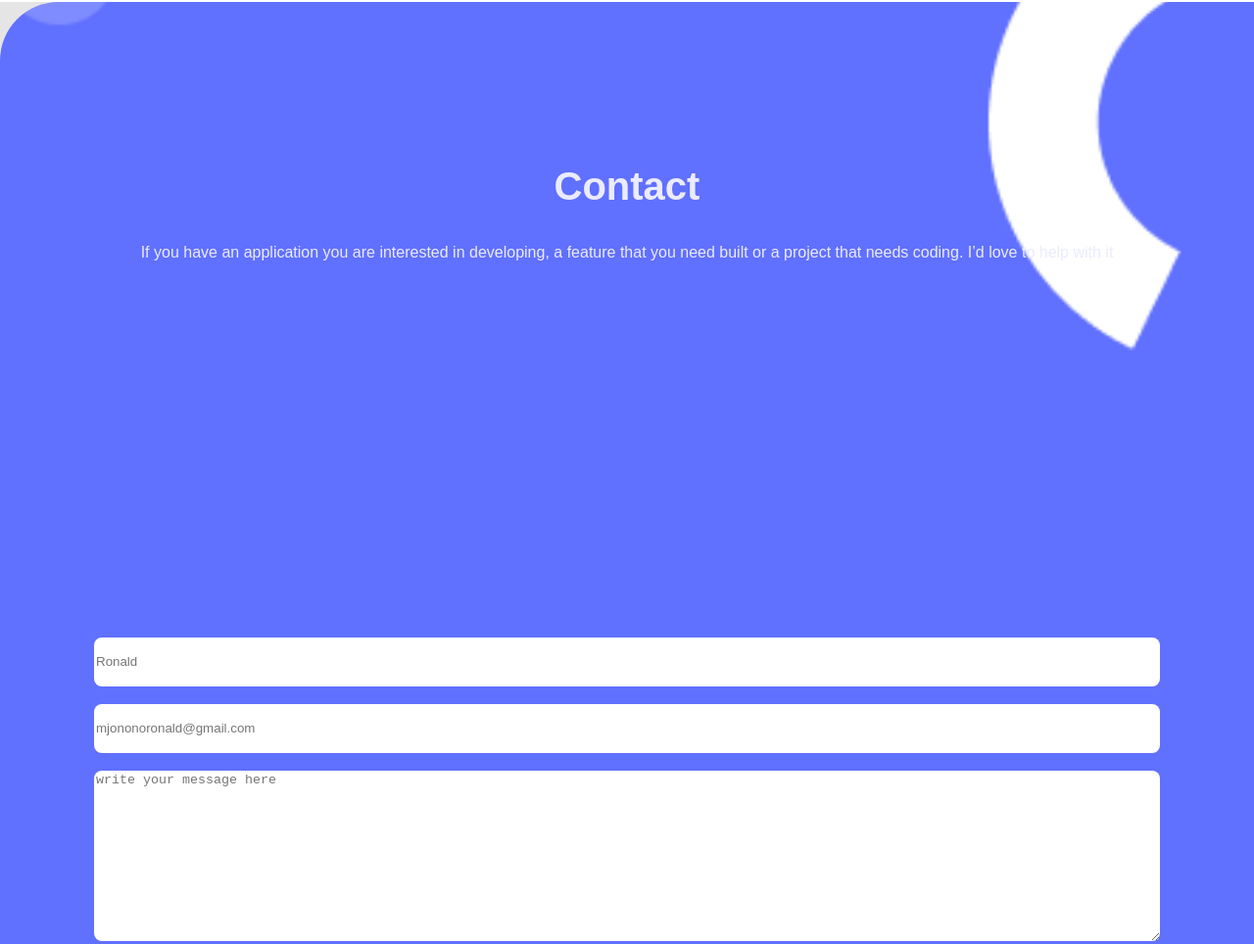
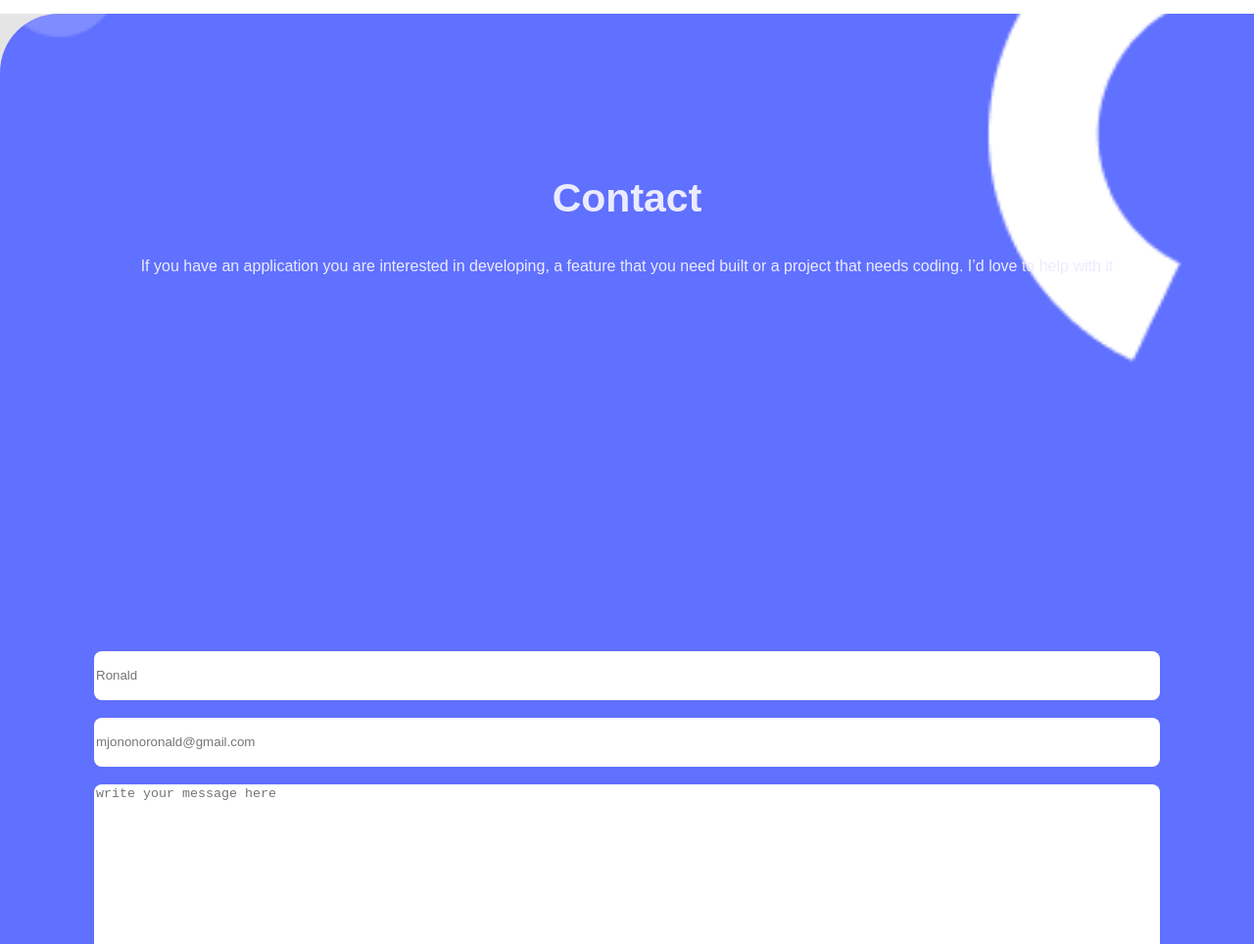
Before and after one commit to mj-e-boc/Ronald-Portfolio, a website: page index.html in a window 1280 px wide. Shown: the part 8962-9926 px from the top of the page at 98% size. Drawn offline with Linux system fonts and the light colour scheme.

Commit message:
fix linter errors

```diff
--- a/styles.css
+++ b/styles.css
@@ -73,7 +73,7 @@
 }
 
 .paragraph {
-  margin-top: 2%;
+  margin-top: 3%;
   font-style: normal;
   font-weight: 400;
   font-size: 16px;
@@ -345,13 +345,13 @@
   text-align: center;
   font-style: normal;
   font-weight: 700;
-  font-size: 40px;
-  line-height: 52px;
+  font-size: 41px;
+  line-height: 53px;
 }
 
 .contactme p {
   color: #ebebff;
-  width: 80%;
+  width: 81%;
   margin: 0 auto 30% auto;
   text-align: center;
 }
```
